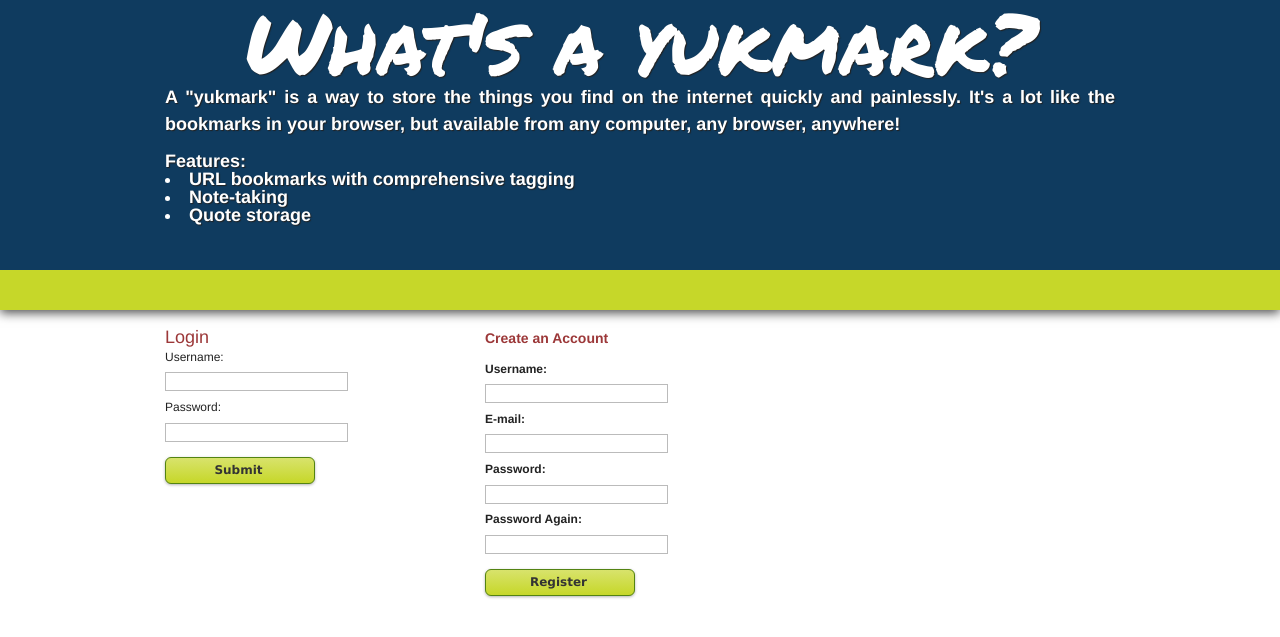
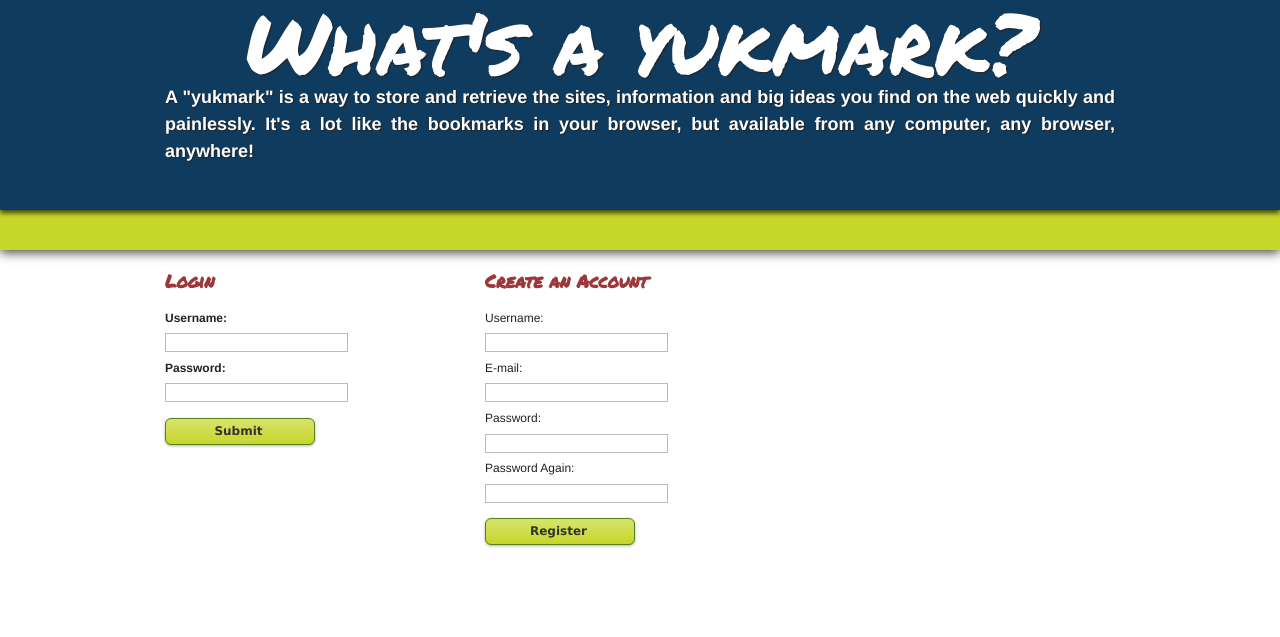
Before and after one commit to mattdeboard/yukproj, a Django app: template yuk/templates/landing.html in a window 1280 px wide. Shown: the top 637 px of the page. Run offline with Django 3.2, Linux system fonts and the light colour scheme; the template is opened without the code that fills it, so the values that code supplies are empty; some libraries are stand-ins or nearby versions.

Commit message:
Disseminating style update.

```diff
--- a/yuk/static/css/blueprint/screen.css
+++ b/yuk/static/css/blueprint/screen.css
@@ -293,10 +293,10 @@ a:hover, a:focus {color:#333333;}
 .lheader {text-align:center;}
 #userheader {font-family:"Permanent Marker", Arial, Helvetica, sans-serif;font-size:18px;font-weight:bold;color:#9c3839;}
 .about {text-shadow:1px 1px 1px #222;text-align:justify;color:white;font-size:18px;font-weight:bold;}
-.accentheader {color:#9c3839;}
+.accentheader {color:#9c3839;font-family:"Permanent Marker", Arial, Helvetica, sans-serif;font-size:18px;}
 .shadow {text-shadow:1px 1px 1px #666;}
 .linkhead {color:white;font-size:14px;font-weight:bold;}
 body #header {background-color:#c6d729;height:124px;-webkit-box-shadow:0 3px 5px rgba(0, 0, 0, 0.5);-moz-box-shadow:0 3px 5px rgba(0, 0, 0, 0.5);}
 body #subheader {background-color:#0f3b5f;height:100px;-webkit-box-shadow:0 3px 3px rgba(0, 0, 0, 0.3);-moz-box-shadow:0 3px 3px rgba(0, 0, 0, 0.3);}
-body #top {height:310px;background:#c6d729;-webkit-box-shadow:0 3px 10px rgba(0, 0, 0, 0.7);-moz-box-shadow:0 3px 10px rgba(0, 0, 0, 0.7);}
-body #stripe {height:270px;background:#0f3b5f;}
+body #top {height:250px;background:#c6d729;-webkit-box-shadow:0 3px 10px rgba(0, 0, 0, 0.7);-moz-box-shadow:0 3px 10px rgba(0, 0, 0, 0.7);}
+body #stripe {height:210px;background:#0f3b5f;-webkit-box-shadow:0 3px 5px rgba(0, 0, 0, 0.7);-moz-box-shadow:0 3px 5px rgba(0, 0, 0, 0.7);}
--- a/yuk/templates/landing.html
+++ b/yuk/templates/landing.html
@@ -16,20 +16,14 @@
 <div id="stripe">
 <div class="container">
 <h1 class="lheader"> What's a yukmark?</h1>
-<h2 class="about">A "yukmark" is a way to store the things you find on the internet quickly and painlessly. It's a lot like the bookmarks in your browser, but available from any computer, any browser, anywhere!</h2>
-
-<h3 class="about">Features:
-<li>URL bookmarks with comprehensive tagging</li>
-<li>Note-taking</li>
-<li>Quote storage</li>
-</p></h3>
+<h2 class="about">A "yukmark" is a way to store and retrieve the sites, information and big ideas you find on the web quickly and painlessly. It's a lot like the bookmarks in your browser, but available from any computer, any browser, anywhere!</h2>
 </div><!-- .container -->
 </div></div>
 <div class="container prepend-top">
 <div id="login" class="span-8">
 <form method="POST" action="{% url yuk.views.login %}" id="login">
 {% csrf_token %}
-<label class="span-8"><h3 class="accentheader">Login</h3></label>
+<label class="span-8"><h2 class="accentheader">Login</h2>
 <span class="span-4">Username:</span><span class="span-4">
 <input id="id_username" type="text" name="username" maxlength="30" />
 </span>
@@ -37,26 +31,27 @@
 <span class="span-4">
 <input id="id_username" type="password" name="password" id="id_password"
        maxlength="30" />
-</span>
+</span></label>
 <button class="button span-4 positive" type="submit"/>Submit</span>
 </form>
 </div><!-- #login -->
 <div id="register" class="span-8">
 <form method="POST" action="/accounts/register/" id="regis">{% csrf_token %}
-<label class="span-8"><h2 class="accentheader">Create an Account</h2>
+<label class="span-8"><h2 class="accentheader">Create an Account</h2></label>
 <span class="span-4">Username:</span><span class="span-4">
-<input id="id_username" type="text" name="username" maxlength="30" />
+<input id="id_username" type="text" name="username" maxlength="30">
 </span>
 <span class="span-4">E-mail:</span>
 <span class="span-4">
-<input id="id_email" type="text" name="email" maxlength="30" />
+<input id="id_email" type="text" name="email" maxlength="30">
 </span>
 <span class="span-4">Password:</span><span class="span-4">
-<input id="id_password" type="password" name="password" maxlength="30" /></span>
+<input id="id_password1" class="required" type="password" name="password1" maxlength="30">
+</span>
 <span class="span-4">Password Again:</span><span class="span-4">
-<input id="id_password" type="password" name="password2" maxlength="30" />
-</span>
-<button class="button span-4 positive" type="submit">Register
+<input id="id_password2" type="password" name="password2" maxlength="30">
+</span></label>
+<button class="button span-4 positive" type="submit" />Register
 </form>
 </div><!-- #register -->
 </div><!-- .container -->
```
